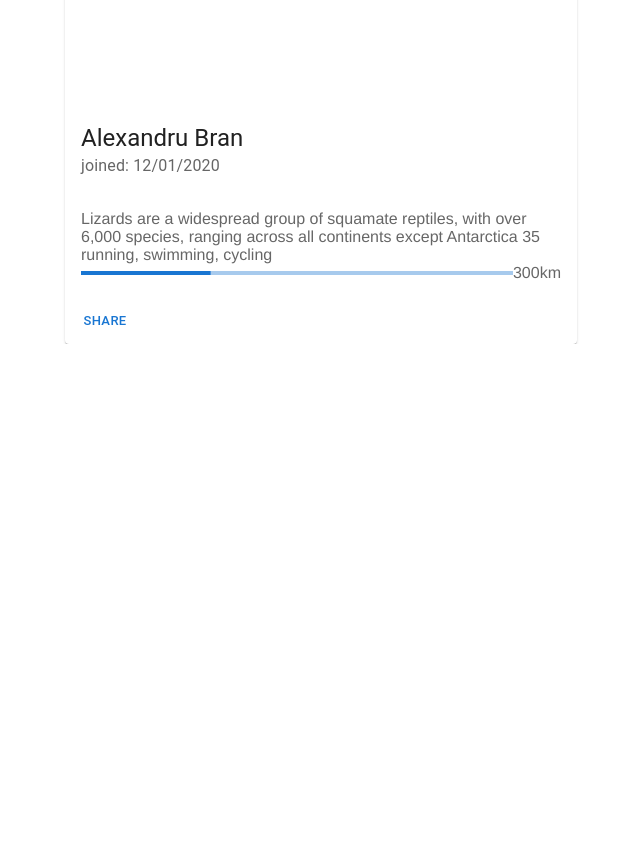
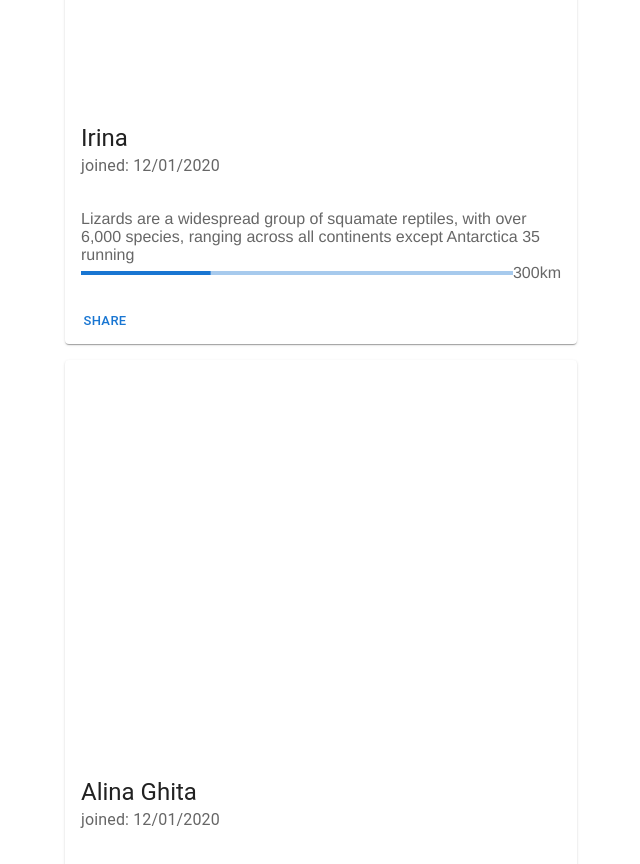
Before and after one commit to alexbran8/alergampentruviata, a React (Create React App) app: page /#/team in a window 1280 px wide. Shown: the part 3280-4144 px from the top of the page, without its empty margins (319-959 px from the left). Before the commit the page ends 3624 px from the top, so only its background shows below. Built offline with nearby package versions, Linux system fonts and the light colour scheme.

Commit message:
updated team.json

```diff
--- a/src/components/Stats/index.js
+++ b/src/components/Stats/index.js
@@ -4,7 +4,7 @@ import data from "../../stravaData.json"
 
 const STATS_LIST = [
   { key: "runners", text: "Runners" },
-  { key: "totalActiveDays", text: "Days", value: "700" },
+  // { key: "totalActiveDays", text: "Days", value: "700" },
   { key: "2023Projects", text: "Projects", value: "6" },
   { key: "totalKM", text: "Total KM", value: "20000" },
   { key: "2023KM", text: "2023 KM", value: "10000" },
--- a/src/data/team.json
+++ b/src/data/team.json
@@ -22,11 +22,11 @@
         "tags":["run", "swim", "cycling"]
     },
     {
-        "firstName": "Alexandru",
-        "lastName": "Bran",
+        "firstName": "Ella",
+        "lastName": "",
         "age": "35",
         "about": "Lizards are a widespread group of squamate reptiles, with over 6,000 species, ranging across all continents except Antarctica",
-        "photo": "alexandru_bran.JPEG",
+        "photo": "",
         "memberSince":"12/01/2020" ,
         "progress": 30,
         "total": "300",
@@ -37,18 +37,62 @@
         "lastName": "Bran",
         "age": "35",
         "about": "Lizards are a widespread group of squamate reptiles, with over 6,000 species, ranging across all continents except Antarctica",
-        "photo": "",
+        "photo": "alexandru_bran.JPEG",
         "memberSince":"12/01/2020" ,
         "progress": 30,
         "total": "300"
     },
 
     {
-        "firstName": "Alexandru",
-        "lastName": "Bran",
+        "firstName": "Irina",
+        "lastName": "",
         "age": "35",
         "about": "Lizards are a widespread group of squamate reptiles, with over 6,000 species, ranging across all continents except Antarctica",
-        "hobbies": "running, swimming, cycling",
+        "hobbies": "running",
+        "photo": "",
+        "memberSince":"12/01/2020" ,
+        "progress": 30,
+        "total": "300"
+    },
+    {
+        "firstName": "Alina",
+        "lastName": "Ghita",
+        "age": "35",
+        "about": "Lizards are a widespread group of squamate reptiles, with over 6,000 species, ranging across all continents except Antarctica",
+        "hobbies": "running",
+        "photo": "",
+        "memberSince":"12/01/2020" ,
+        "progress": 30,
+        "total": "300"
+    },
+    {
+        "firstName": "Alina",
+        "lastName": "Ghita",
+        "age": "35",
+        "about": "Lizards are a widespread group of squamate reptiles, with over 6,000 species, ranging across all continents except Antarctica",
+        "hobbies": "running",
+        "photo": "",
+        "memberSince":"12/01/2020" ,
+        "progress": 30,
+        "total": "300"
+    },
+    {
+        "firstName": "Fabian",
+        "lastName": "",
+        "age": "35",
+        "about": "Lizards are a widespread group of squamate reptiles, with over 6,000 species, ranging across all continents except Antarctica",
+        "hobbies": "running",
+        "photo": "",
+        "memberSince":"12/01/2020" ,
+        "progress": 30,
+        "total": "300"
+    },
+    {
+        "firstName": "Monica",
+        "lastName": "Confederat",
+        "age": "35",
+        "about": "Lizards are a widespread group of squamate reptiles, with over 6,000 species, ranging across all continents except Antarctica",
+        "hobbies": "running",
         "photo": "",
         "memberSince":"12/01/2020" ,
         "progress": 30,
```
